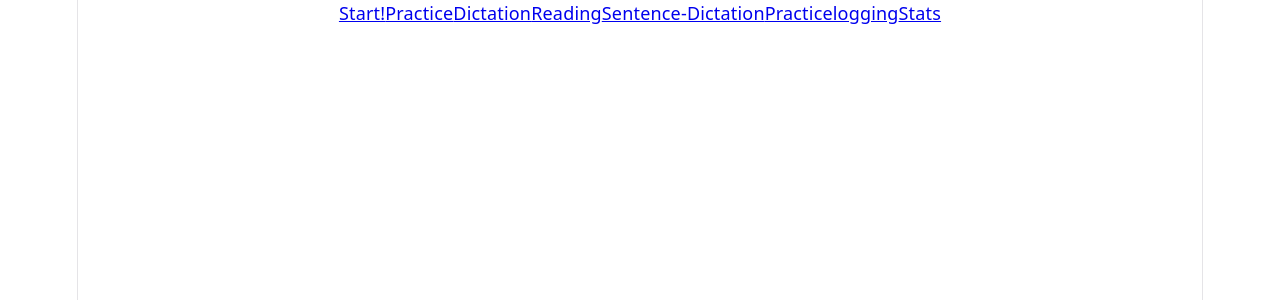
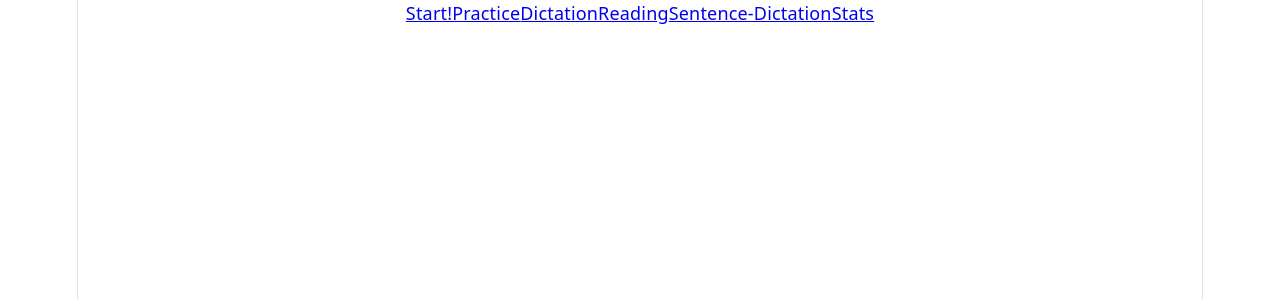
Before and after one commit to fengyuan66/mandarinsuite, a React app in the folder frontend/: page / in a window 1280 px wide. Shown: the top 300 px of the page. Built offline with nearby package versions, Linux system fonts and the light colour scheme; no server answers; the HTML template or start-up script is replaced by a standard one.

Commit message:
Remove practicelogging from header due to redundancy with "practice"

```diff
--- a/frontend/src/Components/Header.jsx
+++ b/frontend/src/Components/Header.jsx
@@ -55,16 +55,7 @@ function Header(){
                 }}>
                     Sentence-Dictation
                 </NavLink>
-                <NavLink to="/practicelogging" className={({ isActive }) => {
-                    if (isActive){
-                        return "active";
-                    }
-                    else{
-                        return "false";
-                    }
-                }}>
-                    Practicelogging
-                </NavLink>
+
                 <NavLink to="/stats" className={({ isActive }) => {
                     if (isActive){
                         return "active";
```
